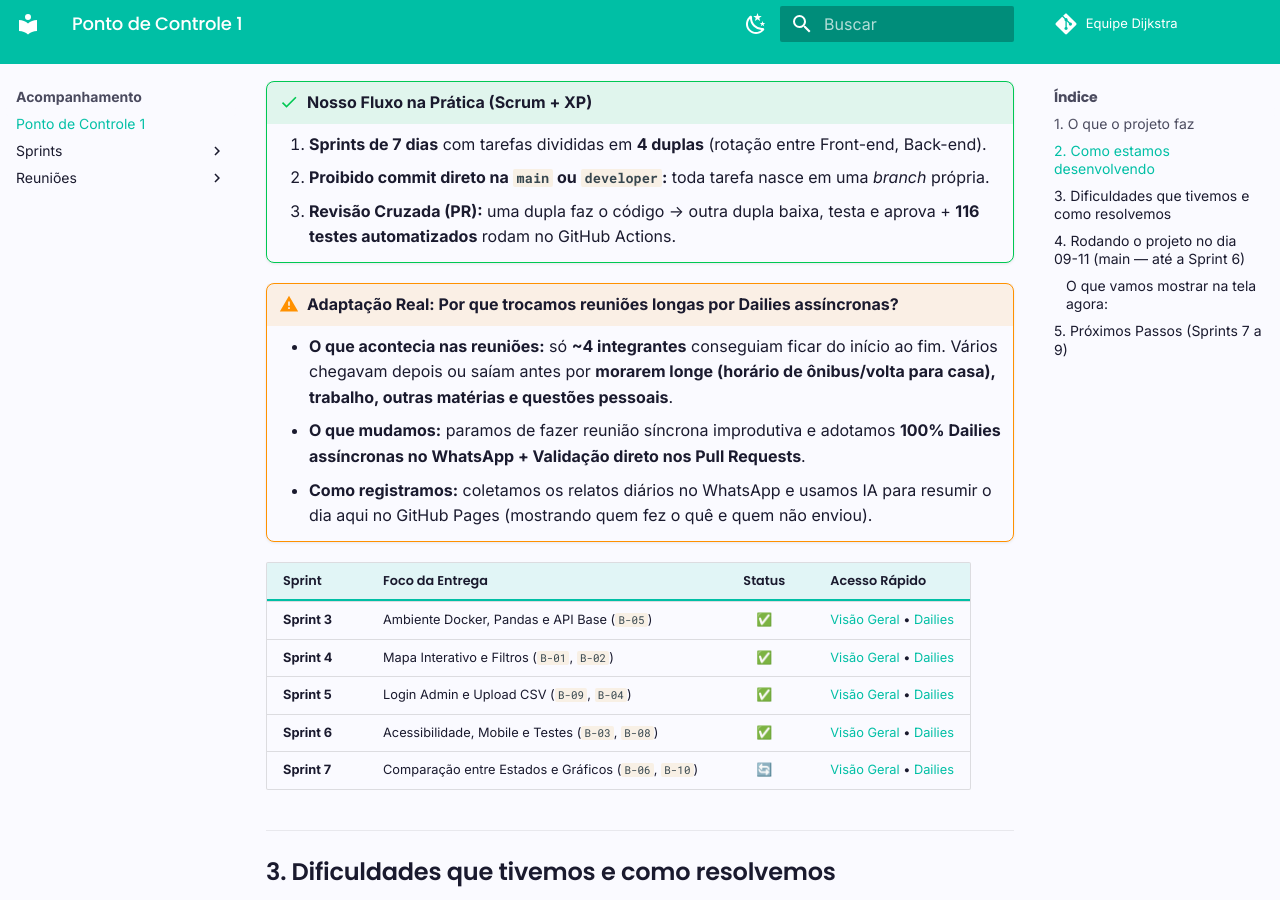
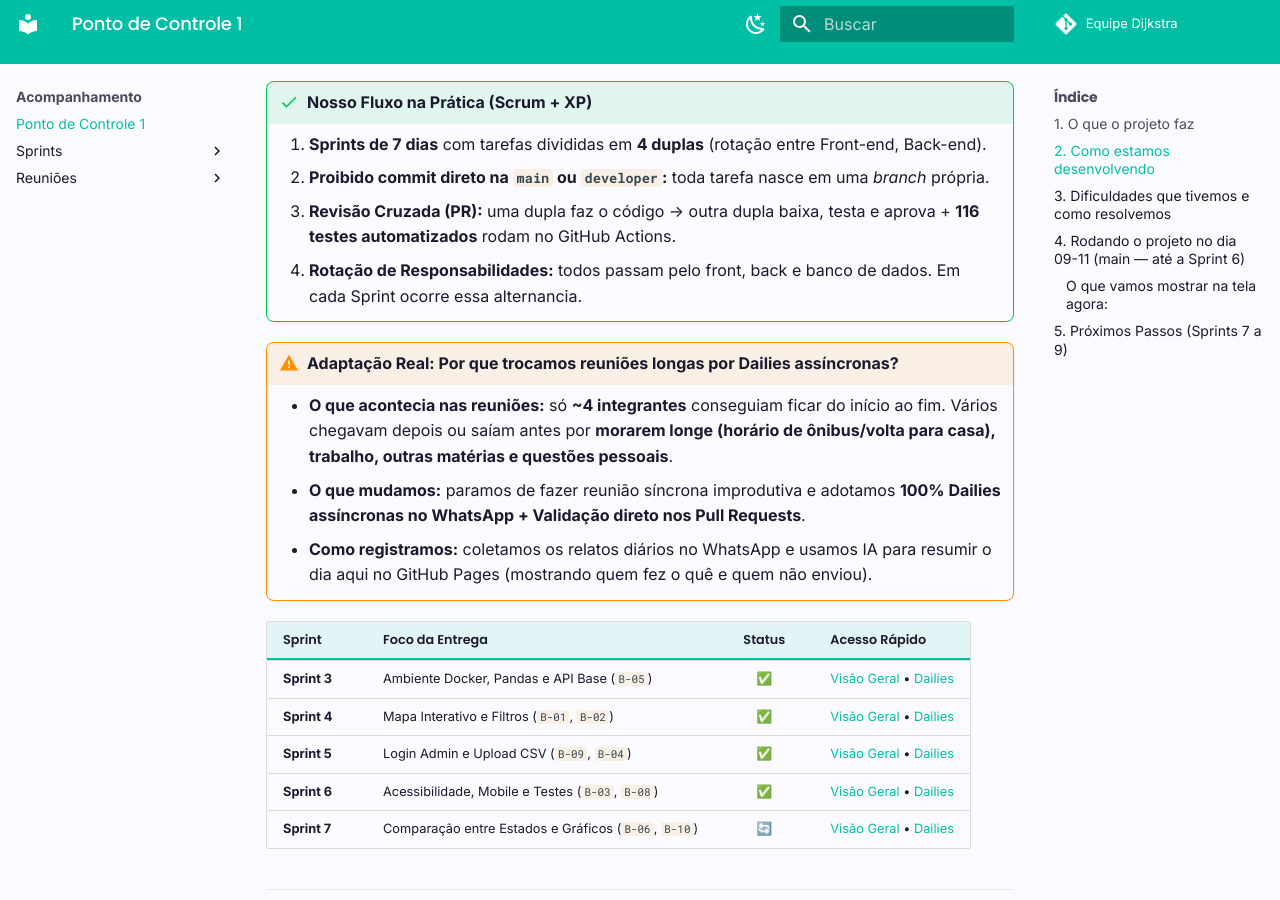
Before and after one commit to FGA0138-MDS-Ajax/2026.2-T02-Dijkstra, an MkDocs documentation site: the page built from docs/acompanhamento/ponto-controle-1.md, in a window 1280 px wide and 900 px high, scrolled down 779 px. Built offline with MkDocs 1.6.1 and Material for MkDocs 9.7.7, drawn with Linux system fonts in a browser that asks for light colours; comment, search, counter and statistics services are not loaded.

Commit message:
docs: atualizando ponto de controle

```diff
--- a/docs/acompanhamento/ponto-controle-1.md
+++ b/docs/acompanhamento/ponto-controle-1.md
@@ -23,6 +23,7 @@
     1. **Sprints de 7 dias** com tarefas divididas em **4 duplas** (rotação entre Front-end, Back-end).
     2. **Proibido commit direto na `main` ou `developer`:** toda tarefa nasce em uma *branch* própria.
     3. **Revisão Cruzada (PR):** uma dupla faz o código -> outra dupla baixa, testa e aprova + **116 testes automatizados** rodam no GitHub Actions.
+    4. **Rotação de Responsabilidades:** todos passam pelo front, back e banco de dados. Em cada Sprint ocorre essa alternancia.
 
 !!! warning "Adaptação Real: Por que trocamos reuniões longas por Dailies assíncronas?"
     - **O que acontecia nas reuniões:** só **~4 integrantes** conseguiam ficar do início ao fim. Vários chegavam depois ou saíam antes por **morarem longe (horário de ônibus/volta para casa), trabalho, outras matérias e questões pessoais**.
```
Also changed, not shown: 1 other file.
